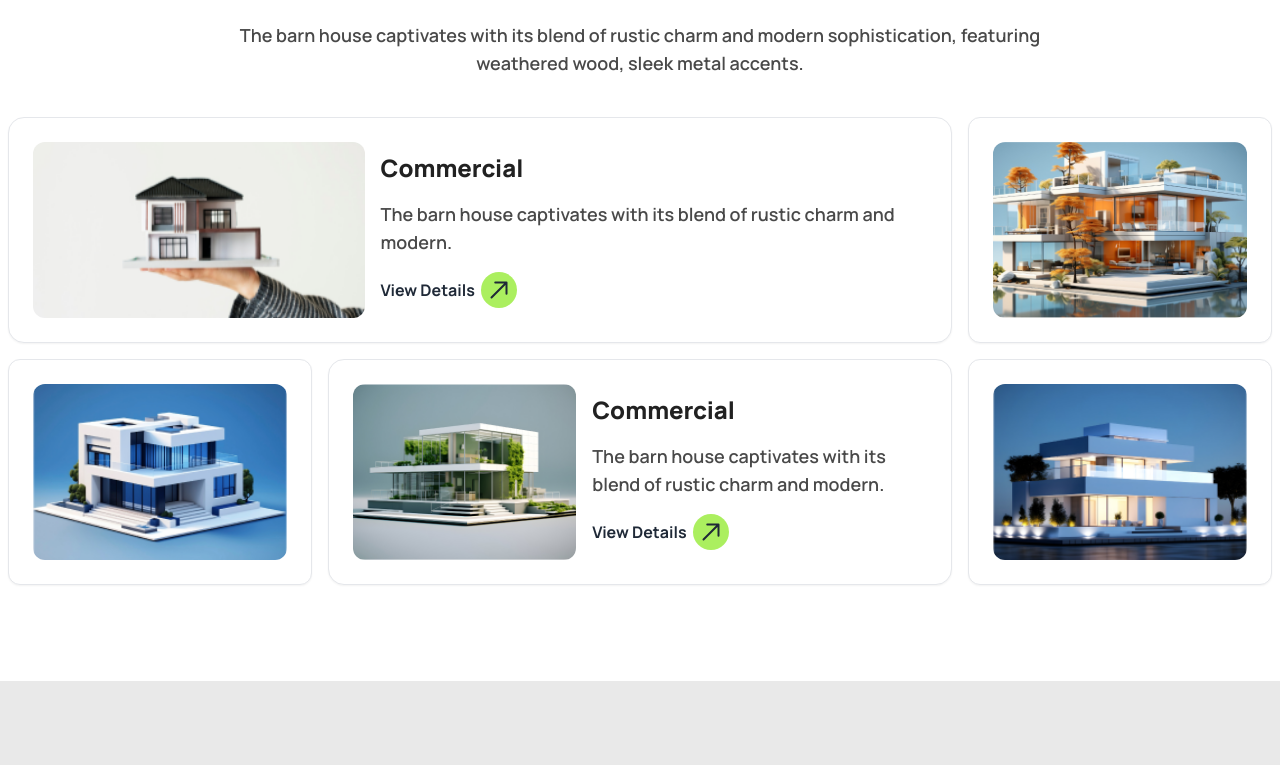
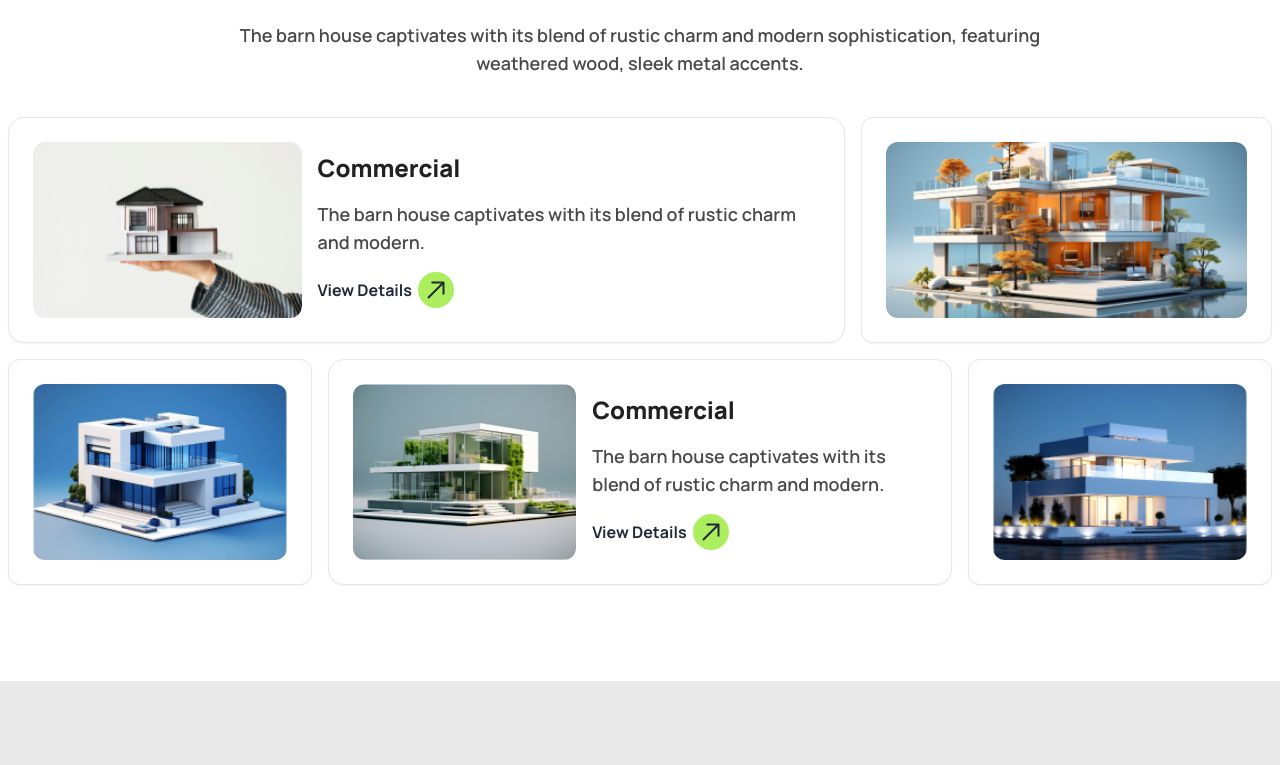
Before and after one commit to Ajmain-Fayek/B10_A3, a plain HTML site: page index.html in a window 1280 px wide. Shown: the part 3212-3977 px from the top of the page. Drawn offline with Linux system fonts and the light colour scheme.

Commit message:
Explore our latest works: gird layout enhanced

```diff
--- a/index.html
+++ b/index.html
@@ -469,10 +469,10 @@
                     </div>
 
                     <!-- Grid Container: Cards Start -->
-                    <div class="grid grid-cols-1 md:grid-cols-2 lg:grid-cols-4 gap-4 w-full">
+                    <div class="grid grid-cols-1 md:grid-cols-2 lg:grid-cols-12 gap-4 w-full">
                         <!-- card 1 Start -->
                         <div
-                            class="card items-center md:flex-row md:col-span-2 lg:col-span-3 gap-4 rounded-2xl bg-white p-6 border border-gray-200 shadow-sm">
+                            class="card items-center md:flex-row md:col-span-2 lg:col-span-8 gap-4 rounded-2xl bg-white p-6 border border-gray-200 shadow-sm">
 
                             <!-- Image -->
                             <div class="w-full md:w-2/5">
@@ -503,7 +503,7 @@
                         <!-- card 1 End -->
 
                         <!-- Card 2 -->
-                        <div class="bg-white rounded-xl p-6 lg:col-span-1 border border-gray-200 shadow-sm">
+                        <div class="bg-white rounded-xl p-6 lg:col-span-4 border border-gray-200 shadow-sm">
                             <div class="w-full h-44 bg-no-repeat bg-cover bg-center rounded-xl"
                                 style="background-image: url('./assets/images/img2.png');"></div>
                         </div>
@@ -516,14 +516,14 @@
 
                         <!-- Card 4 -->
                         <div
-                            class="bg-white rounded-xl p-6 lg:col-span-1 hidden lg:block border border-gray-200 shadow-sm">
+                            class="bg-white rounded-xl p-6 lg:col-span-3 hidden lg:block border border-gray-200 shadow-sm">
                             <div class="w-full h-44 bg-no-repeat bg-cover bg-center rounded-xl"
                                 style="background-image: url('./assets/images/img3.png');"></div>
                         </div>
 
                         <!-- card 5 Start -->
                         <div
-                            class="card items-center md:flex-row md:col-span-2 lg:col-span-2 gap-4 rounded-2xl bg-white  p-6 border border-gray-200 shadow-sm">
+                            class="card items-center md:flex-row md:col-span-2 lg:col-span-6 gap-4 rounded-2xl bg-white  p-6 border border-gray-200 shadow-sm">
 
                             <!-- Image -->
                             <div class="w-full md:w-2/5">
@@ -560,7 +560,7 @@
                         </div>
 
                         <!-- Card 7 -->
-                        <div class="bg-white rounded-xl p-6 lg:col-span-1 lg:block border border-gray-200 shadow-sm">
+                        <div class="bg-white rounded-xl p-6 lg:col-span-3 lg:block border border-gray-200 shadow-sm">
                             <div class="w-full h-44 bg-no-repeat bg-cover bg-center rounded-xl"
                                 style="background-image: url('./assets/images/img5.png');"></div>
                         </div>
```
Also changed, not shown: assets/css/output.css.
